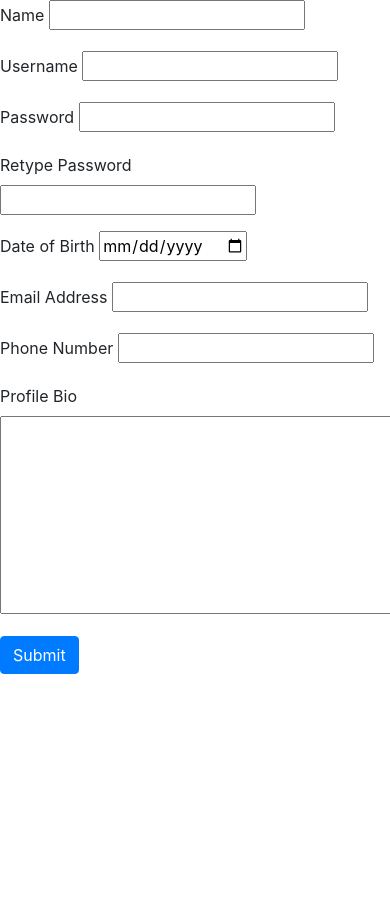
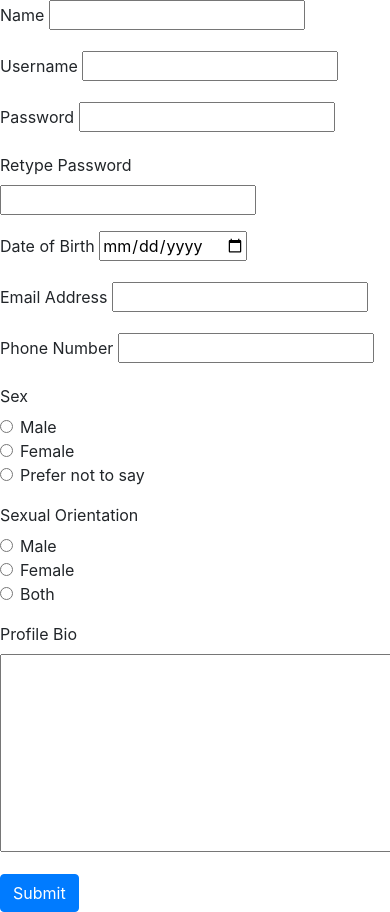
Before and after one commit to hongweimachene/WeNeedAName_chenH-rawatP-shawJ, a Flask app: page /create in a window 390 px wide; the page is wider, and only the part inside the window is pictured. Before the commit the page ends 674 px from the top of that part, so only its background shows below. Run offline with Flask 2, Linux system fonts and the light colour scheme; some libraries are stand-ins or nearby versions.

Commit message:
Added gender and sexual orientation

```diff
--- a/doc/devlog.txt
+++ b/doc/devlog.txt
@@ -98,3 +98,6 @@ Remove diagnostic print statement
 
 shawJ -- 2019-11-24 13:37
 Created request class with class methods
+
+yifanW -- 2019-11-25 05:22
+Added gender and sexual orientation
--- a/templates/createAccounts.html
+++ b/templates/createAccounts.html
@@ -38,6 +38,56 @@
             <label>Phone Number</label>
             <input type="number" name="phone">
         </div>
+        <fieldset class="form-group">
+          <div class="row">
+            <legend class="col-form-label col-sm-2 pt-0">Sex</legend>
+            <div class="col-sm-10">
+              <div class="form-check">
+                <input class="form-check-input" type="radio" name="gridRadios" id="gridRadios1" value="option1">
+                <label class="form-check-label" for="gridRadios1">
+                  Male
+                </label>
+              </div>
+              <div class="form-check">
+                <input class="form-check-input" type="radio" name="gridRadios" id="gridRadios2" value="option2">
+                <label class="form-check-label" for="gridRadios2">
+                  Female
+                </label>
+              </div>
+              <div class="form-check">
+                <input class="form-check-input" type="radio" name="gridRadios" id="gridRadios3" value="option3">
+                <label class="form-check-label" for="gridRadios3">
+                  Prefer not to say
+                </label>
+              </div>
+            </div>
+          </div>
+        </fieldset>
+        <fieldset class="form-group">
+          <div class="row">
+            <legend class="col-form-label col-sm-2 pt-0">Sexual Orientation</legend>
+            <div class="col-sm-10">
+              <div class="form-check">
+                <input class="form-check-input" type="radio" name="gridRadios" id="gridRadios1" value="option1">
+                <label class="form-check-label" for="gridRadios1">
+                  Male
+                </label>
+              </div>
+              <div class="form-check">
+                <input class="form-check-input" type="radio" name="gridRadios" id="gridRadios2" value="option2">
+                <label class="form-check-label" for="gridRadios2">
+                  Female
+                </label>
+              </div>
+              <div class="form-check">
+                <input class="form-check-input" type="radio" name="gridRadios" id="gridRadios3" value="option3">
+                <label class="form-check-label" for="gridRadios3">
+                  Both
+                </label>
+              </div>
+            </div>
+          </div>
+        </fieldset>
         <div class="form-group">
             <label>Profile Bio</label><br>
             <textarea name="bio" rows="8" cols="80"></textarea>
```
Also changed, not shown: 1 other file. Lines whose indentation alone changed are shown as unchanged.
